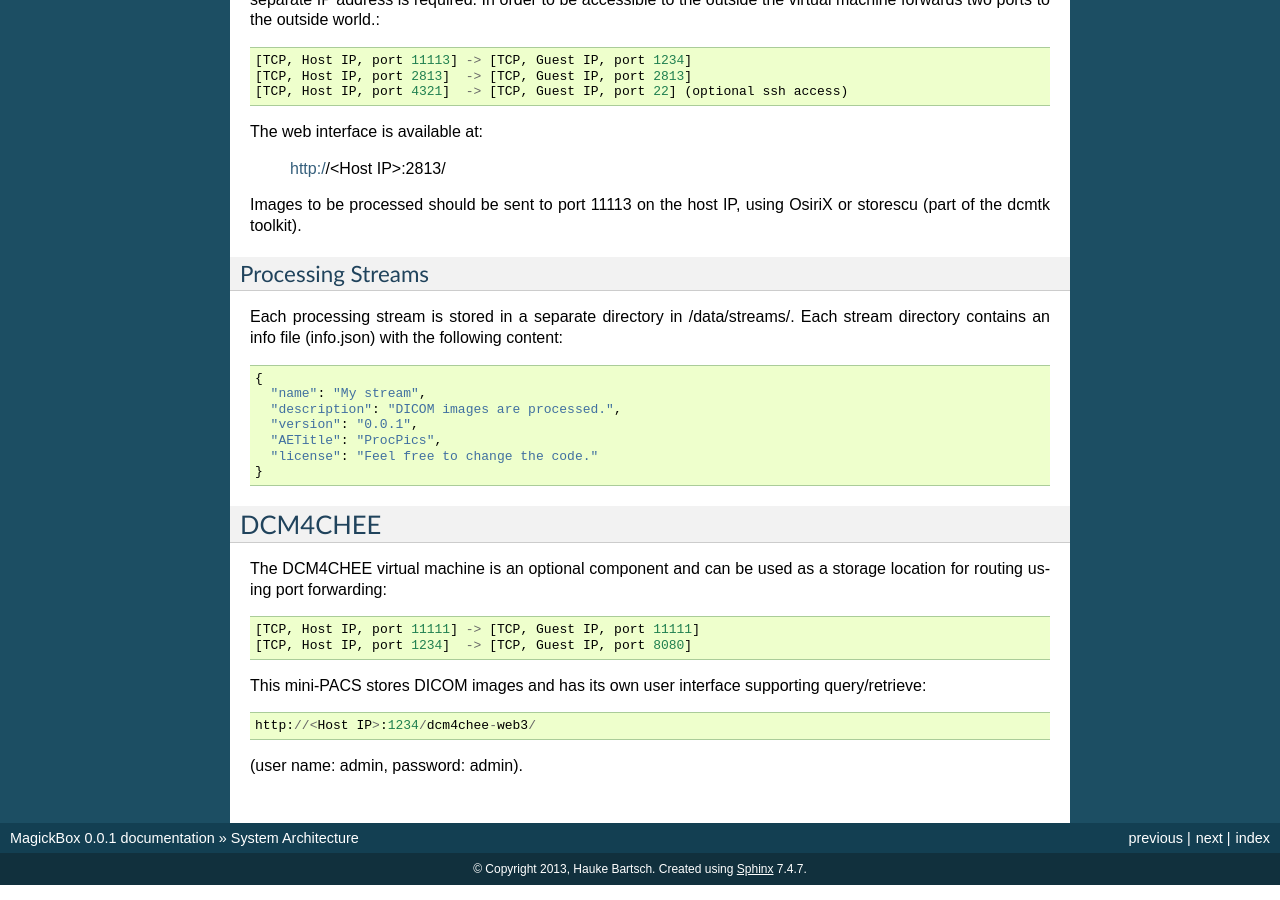
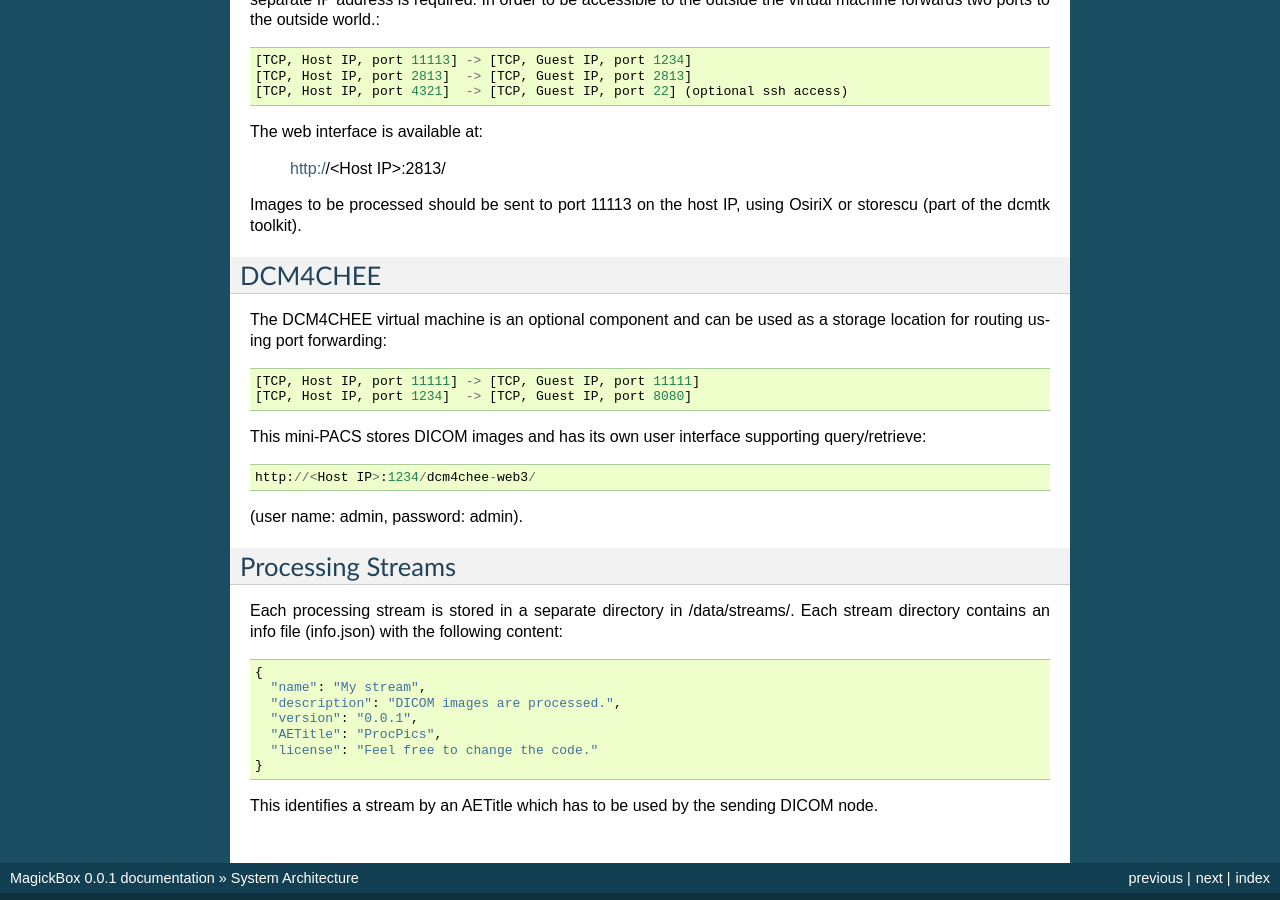
Before and after one commit to HaukeBartsch/MagickBox, a Sphinx documentation site: the page built from code/documentation/docs/source/Introduction.rst, in a window 1280 px wide and 900 px high, scrolled down 897 px. Built offline with Sphinx 7.4.7, drawn with Linux system fonts in a browser that asks for light colours; some of the changed lines change nothing that is shown.

Commit message:
make streams a separate section

```diff
--- a/code/documentation/docs/source/Introduction.rst
+++ b/code/documentation/docs/source/Introduction.rst
@@ -36,18 +36,6 @@
 
 Images to be processed should be sent to port 11113 on the host IP, using OsiriX or storescu (part of the dcmtk toolkit).
 
-Processing Streams
-~~~~~~~~~~~~~~~~~~
-
-Each processing stream is stored in a separate directory in /data/streams/. Each stream directory contains an info file (info.json) with the following content::
-
-  {
-    "name": "My stream",
-    "description": "DICOM images are processed.",
-    "version": "0.0.1",
-    "AETitle": "ProcPics",
-    "license": "Feel free to change the code."
-  }
 
 
 DCM4CHEE
@@ -63,3 +51,19 @@
     http://<Host IP>:1234/dcm4chee-web3/
 
 (user name: admin, password: admin).
+
+
+Processing Streams
+==================
+
+Each processing stream is stored in a separate directory in /data/streams/. Each stream directory contains an info file (info.json) with the following content::
+
+  {
+    "name": "My stream",
+    "description": "DICOM images are processed.",
+    "version": "0.0.1",
+    "AETitle": "ProcPics",
+    "license": "Feel free to change the code."
+  }
+
+This identifies a stream by an AETitle which has to be used by the sending DICOM node.
```
